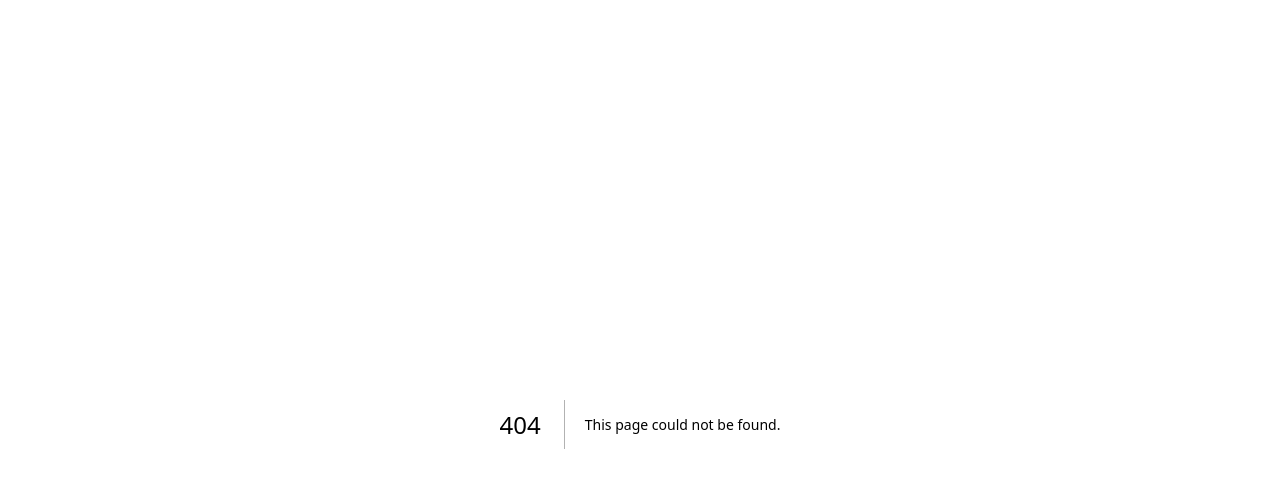
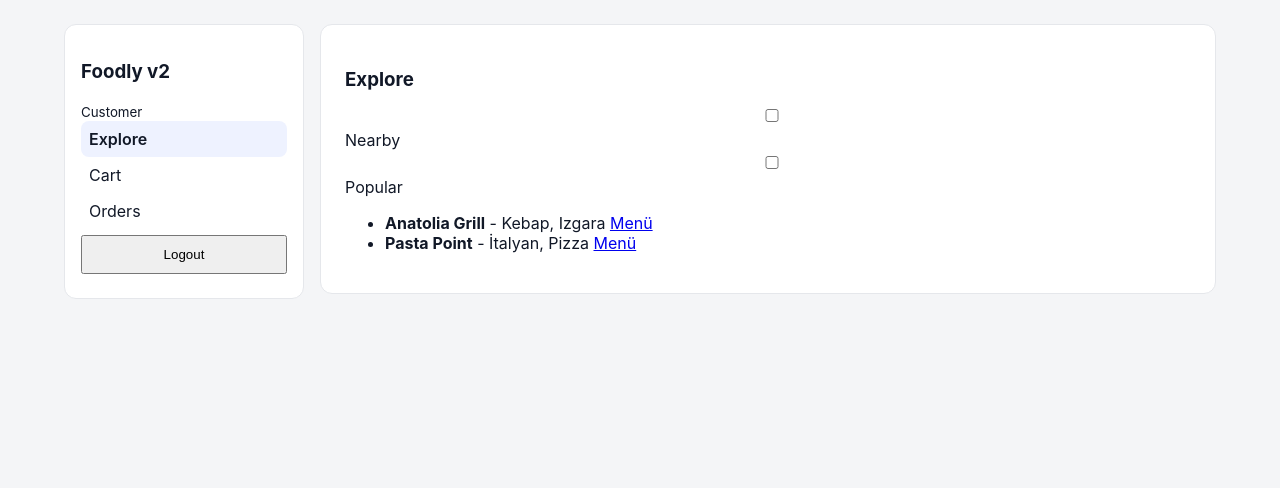
Before and after one commit to Meeyzt/foodly-v2-fe, a Next.js app: page /customer/explore in a window 1280 px wide. Before the commit this address had no page. Shown: the top 488 px of the page. Built offline with nearby package versions, Linux system fonts and the light colour scheme.

Commit message:
feat: scaffold customer MVP flow screens and cart state

```diff
--- /dev/null
+++ b/src/app/customer/explore/page.tsx
@@ -0,0 +1,28 @@
+"use client";
+
+import Link from "next/link";
+import { useState } from "react";
+import { useCustomerStore } from "@/features/customer/store";
+
+export default function ExplorePage() {
+  const restaurants = useCustomerStore((s) => s.restaurants);
+  const [nearby, setNearby] = useState(false);
+  const [popular, setPopular] = useState(false);
+
+  const filtered = restaurants.filter((r) => (!nearby || r.nearby) && (!popular || r.popular));
+
+  return (
+    <section className="card">
+      <h1>Explore</h1>
+      <label><input type="checkbox" checked={nearby} onChange={(e) => setNearby(e.target.checked)} /> Nearby</label>
+      <label><input type="checkbox" checked={popular} onChange={(e) => setPopular(e.target.checked)} /> Popular</label>
+      <ul>
+        {filtered.map((r) => (
+          <li key={r.id}>
+            <strong>{r.name}</strong> - {r.tags.join(", ")} <Link href={`/customer/restaurants/${r.id}`}>Menü</Link>
+          </li>
+        ))}
+      </ul>
+    </section>
+  );
+}
--- /dev/null
+++ b/src/app/customer/layout.tsx
@@ -0,0 +1,5 @@
+import { AppShell } from "@/features/app-shell/app-shell";
+
+export default function CustomerLayout({ children }: { children: React.ReactNode }) {
+  return <AppShell>{children}</AppShell>;
+}
--- /dev/null
+++ b/src/features/customer/store.ts
@@ -0,0 +1,64 @@
+"use client";
+
+import { create } from "zustand";
+
+export type Product = { id: string; name: string; price: number; description: string };
+export type Restaurant = {
+  id: string;
+  name: string;
+  tags: string[];
+  nearby: boolean;
+  popular: boolean;
+  products: Product[];
+};
+
+const restaurants: Restaurant[] = [
+  {
+    id: "r1",
+    name: "Anatolia Grill",
+    tags: ["Kebap", "Izgara"],
+    nearby: true,
+    popular: true,
+    products: [
+      { id: "p1", name: "Adana Kebap", price: 320, description: "Lavaş, soğan, acılı ezme" },
+      { id: "p2", name: "Ayran", price: 45, description: "Ev yapımı" },
+    ],
+  },
+  {
+    id: "r2",
+    name: "Pasta Point",
+    tags: ["İtalyan", "Pizza"],
+    nearby: false,
+    popular: true,
+    products: [{ id: "p3", name: "Margarita", price: 260, description: "İnce hamur" }],
+  },
+];
+
+type CartItem = Product & { qty: number; note?: string };
+
+type CustomerStore = {
+  restaurants: Restaurant[];
+  cart: CartItem[];
+  tableId: string;
+  addToCart: (product: Product) => void;
+  removeFromCart: (id: string) => void;
+  setOrderNote: (id: string, note: string) => void;
+  setTableId: (id: string) => void;
+};
+
+export const useCustomerStore = create<CustomerStore>((set) => ({
+  restaurants,
+  cart: [],
+  tableId: "T-12",
+  addToCart: (product) =>
+    set((state) => {
+      const existing = state.cart.find((i) => i.id === product.id);
+      if (existing) {
+        return { cart: state.cart.map((item) => (item.id === product.id ? { ...item, qty: item.qty + 1 } : item)) };
+      }
+      return { cart: [...state.cart, { ...product, qty: 1 }] };
+    }),
+  removeFromCart: (id) => set((state) => ({ cart: state.cart.filter((i) => i.id !== id) })),
+  setOrderNote: (id, note) => set((state) => ({ cart: state.cart.map((i) => (i.id === id ? { ...i, note } : i)) })),
+  setTableId: (tableId) => set({ tableId }),
+}));
```
Also changed, not shown: src/app/customer/cart/page.tsx (added, +31 -0 lines), src/app/customer/checkout/page.tsx (added, +29 -0 lines), src/app/customer/orders/[orderId]/page.tsx (added, +21 -0 lines), src/app/customer/orders/page.tsx (added, +22 -0 lines), src/app/customer/restaurants/[restaurantId]/page.tsx (added, +28 -0 lines), 1 other file (tests, documents, lock files or other folders).
